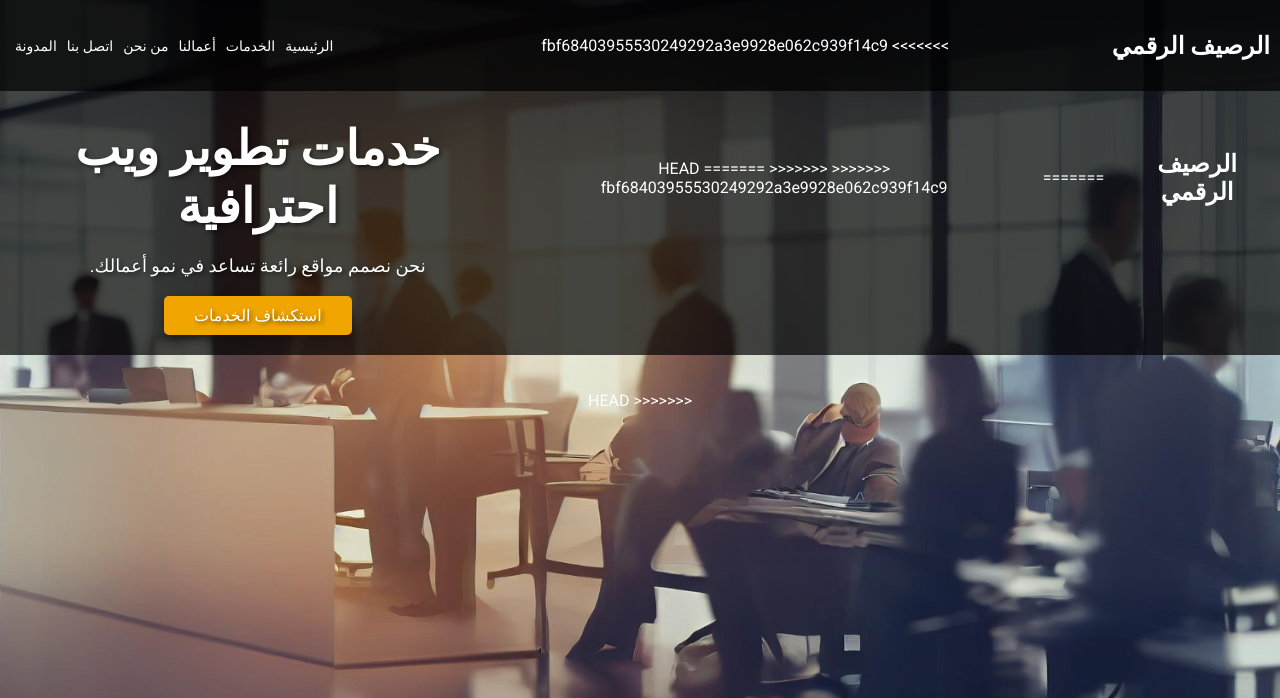
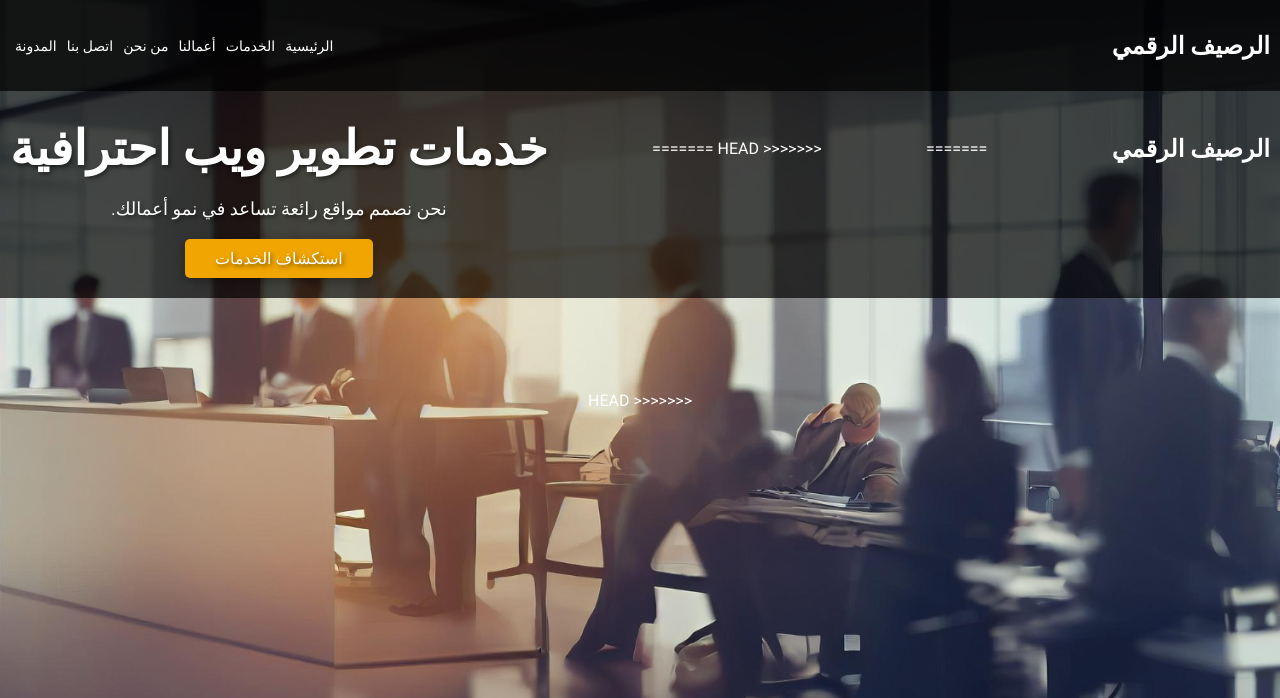
Before and after one commit to sajad0day/project, a plain HTML site: page index.html in a window 1280 px wide. Shown: the top 698 px of the page. Drawn offline with nearby package versions, Linux system fonts and the light colour scheme.

Commit message:
Update index.html

```diff
--- a/index.html
+++ b/index.html
@@ -22,7 +22,6 @@
 =======
        <nav>
     <div class="logo">الرصيف الرقمي</div>
->>>>>>> fbf68403955530249292a3e9928e062c939f14c9
     <ul class="nav-links">
         <li><a href="index.html#home" onclick="navigateTo(event, 'index.html#home')">الرئيسية</a></li>
         <li><a href="index.html#services" onclick="navigateTo(event, 'index.html#services')">الخدمات</a></li>
@@ -42,7 +41,6 @@
 <<<<<<< HEAD
 =======
 
->>>>>>> fbf68403955530249292a3e9928e062c939f14c9
 
         <div class="hero" id="home">
             <h1>خدمات تطوير ويب احترافية</h1>
@@ -78,7 +76,6 @@
                 <h4>مشروع ادارة المدارس </h4>
 =======
                 <h4>ادارة المدارس</h4>
->>>>>>> fbf68403955530249292a3e9928e062c939f14c9
             </div>
             <div class="portfolio-item" data-aos="zoom-in" data-aos-delay="100">
                 <img src="images/portfolio2.jpg" alt="المشروع 2">
```
